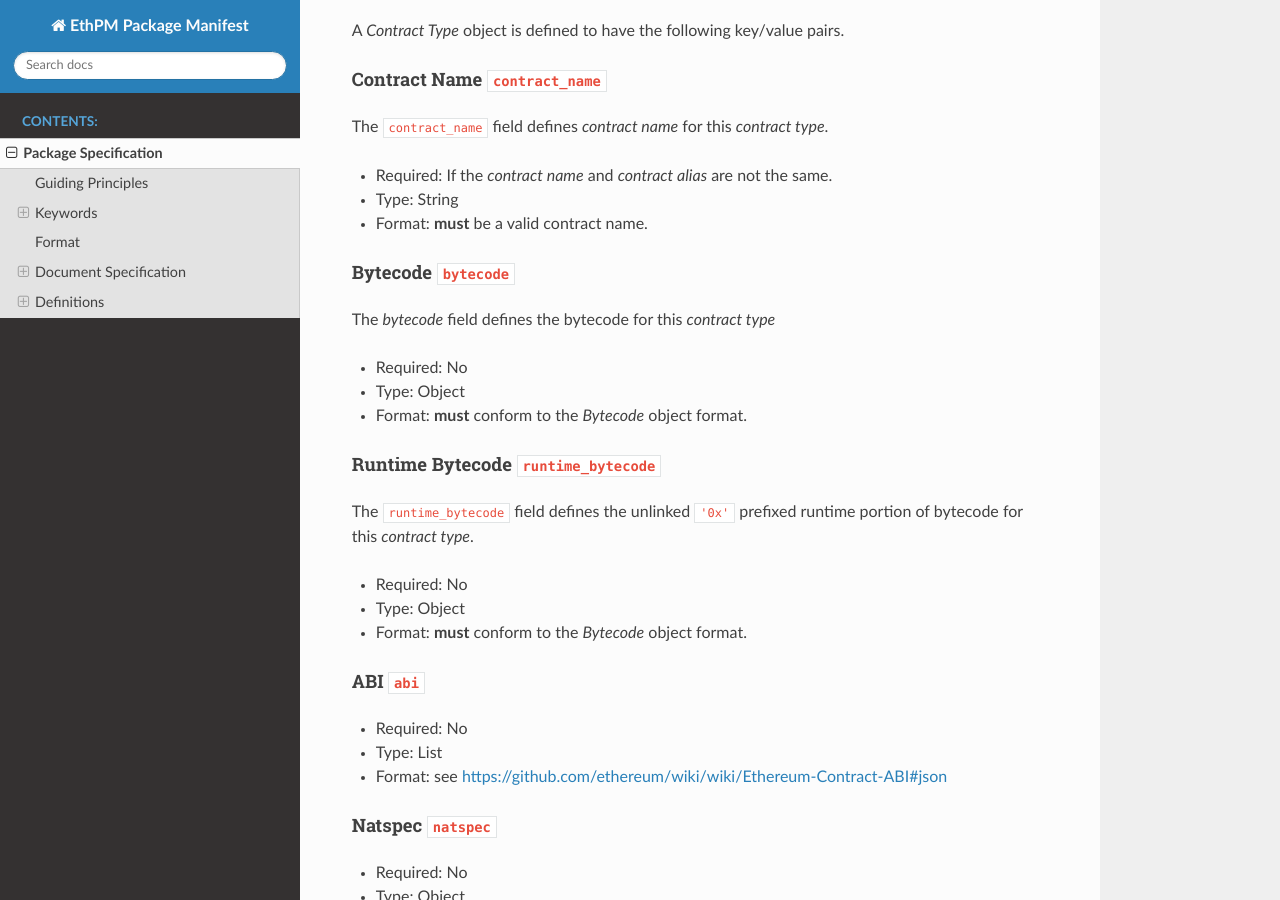
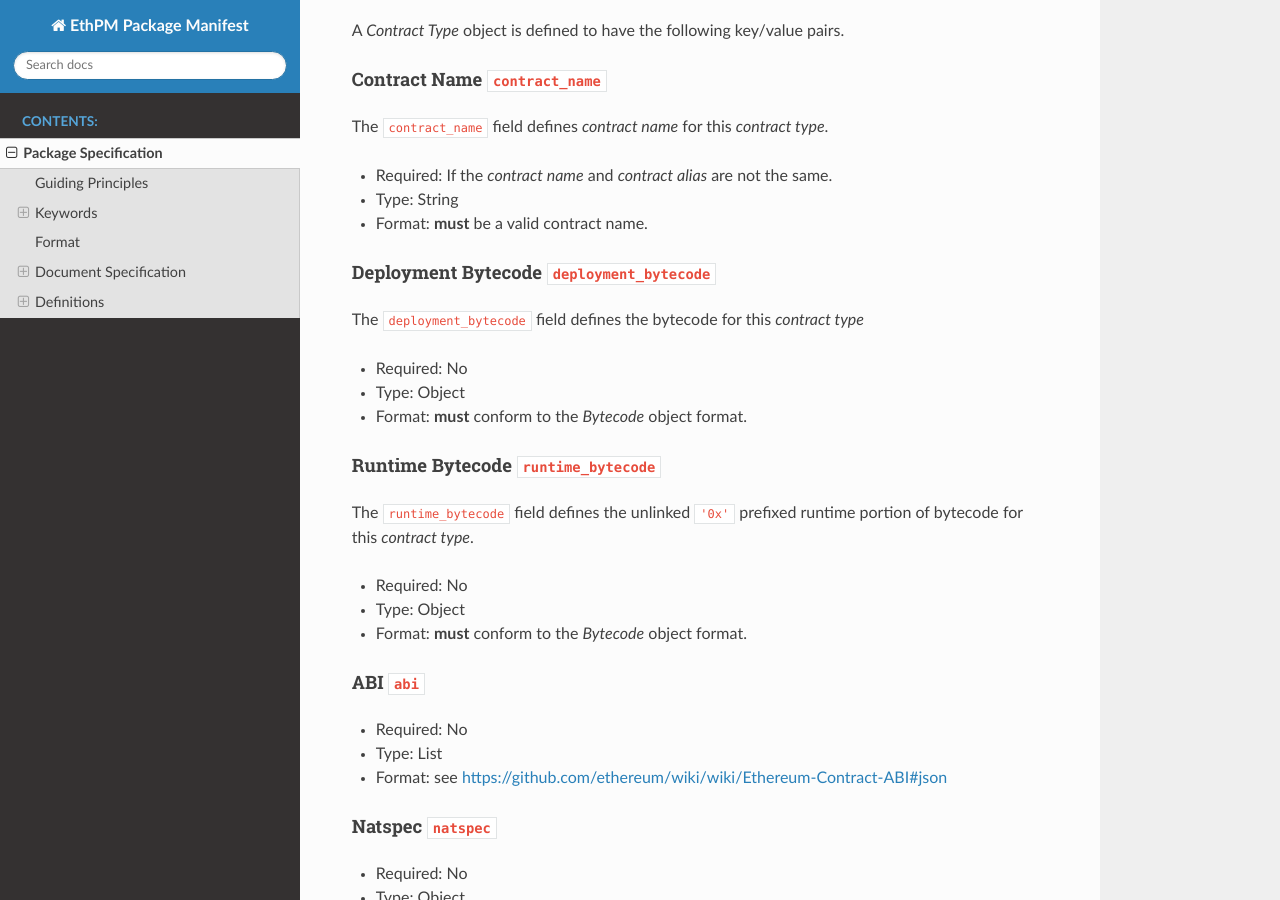
Before and after one commit to ethpm/ethpm-spec, a Sphinx documentation site: the page built from docs/source/package-spec.rst, in a window 1280 px wide and 900 px high, scrolled down 11361 px. Built offline with Sphinx 7.4.7 and the Read the Docs theme 2.0.0, drawn with Linux system fonts in a browser that asks for light colours.

Commit message:
Change bytecode type property to deployment_bytecode

```diff
--- a/docs/source/package-spec.rst
+++ b/docs/source/package-spec.rst
@@ -615,10 +615,10 @@ type*.
 -  Type: String
 -  Format: **must** be a valid contract name.
 
-Bytecode ``bytecode``
-^^^^^^^^^^^^^^^^^^^^^
+Deployment Bytecode ``deployment_bytecode``
+^^^^^^^^^^^^^^^^^^^^^^^^^^^^^^^^^^^^^^^^^^^
 
-The `bytecode` field defines the bytecode for this *contract type*
+The ``deployment_bytecode`` field defines the bytecode for this *contract type*
 
 -  Required: No
 -  Type: Object
```
Also changed, not shown: 6 other files.
